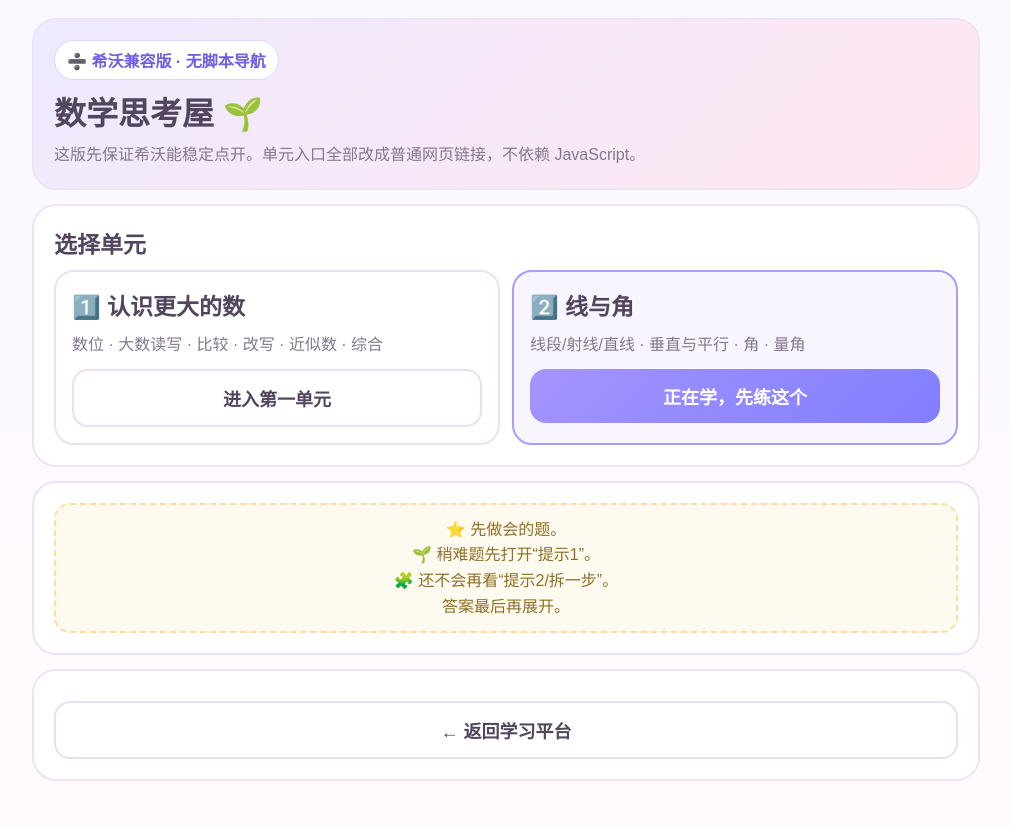
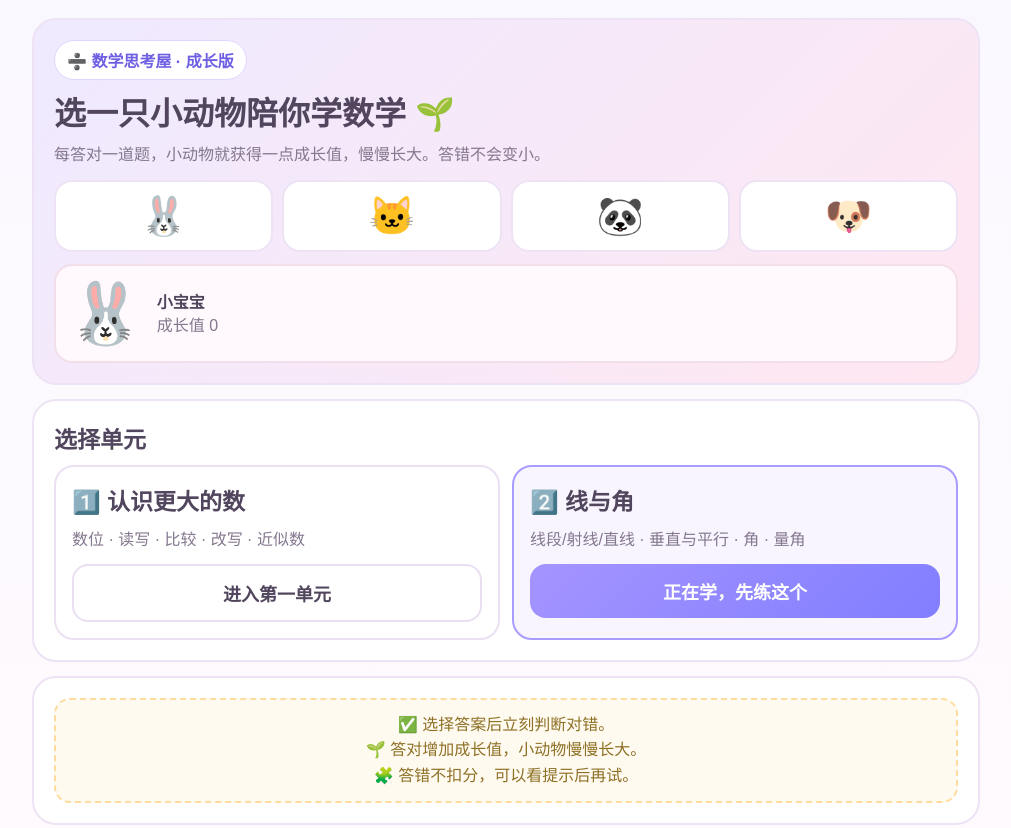
Before and after one commit to preetialka833-coder/mengmeng-english, a plain HTML site: page math.html in a window 1280 px wide. Shown: the top 828 px of the page, without its empty margins (134-1145 px from the left). Drawn offline with Linux system fonts and the light colour scheme.

Commit message:
Add animal selection and growth reward to math home

```diff
--- a/math.html
+++ b/math.html
@@ -1,27 +1,37 @@
-<!doctype html>
-<html lang="zh-CN">
-<head>
-<meta charset="utf-8">
-<meta name="viewport" content="width=device-width,initial-scale=1,viewport-fit=cover,user-scalable=no">
-<title>萌萌数学思考屋</title>
+<!doctype html><html lang="zh-CN"><head>
+<meta charset="utf-8"><meta name="viewport" content="width=device-width,initial-scale=1,viewport-fit=cover,user-scalable=no"><title>萌萌数学思考屋</title>
 <style>
 *{box-sizing:border-box}body{margin:0;font-family:Arial,"Microsoft YaHei",sans-serif;color:#51465d;background:linear-gradient(180deg,#faf8ff,#fffafd)}
-.wrap{max-width:980px;margin:auto;padding:18px 16px 70px}.hero,.card{background:#fff;border:2px solid #eee3f4;border-radius:24px;padding:20px;margin-bottom:14px}
-.hero{background:linear-gradient(135deg,#efeaff,#ffe7f1)}.badge{display:inline-block;background:#fff;border:1px solid #dfd5ff;color:#6e5fe3;border-radius:999px;padding:7px 12px;font-weight:bold}
+.wrap{max-width:980px;margin:auto;padding:18px 16px 70px}.hero,.card{background:#fff;border:2px solid #eee3f4;border-radius:24px;padding:20px;margin-bottom:14px}.hero{background:linear-gradient(135deg,#efeaff,#ffe7f1)}
+.badge{display:inline-block;background:#fff;border:1px solid #dfd5ff;color:#6e5fe3;border-radius:999px;padding:7px 12px;font-weight:bold}
 h1{font-size:32px;margin:8px 0}h2{font-size:23px;margin:0 0 10px}.sub{font-size:16px;line-height:1.65;color:#84778e}
 .grid{display:grid;grid-template-columns:1fr 1fr;gap:12px}.unit{border:2px solid #ece1f3;border-radius:20px;padding:16px;background:#fff}.unit.active{border-color:#a99cff;background:#f8f5ff}
-a.btn{display:block;text-decoration:none;text-align:center;border-radius:16px;padding:14px 16px;font-size:18px;font-weight:bold;margin-top:10px}
-.primary{color:#fff;background:linear-gradient(135deg,#a494ff,#817eff)}.soft{background:#fff;border:2px solid #e9dff1;color:#51465d}
-.tip{background:#fffaf0;border:2px dashed #ffdb9d;border-radius:16px;padding:12px;text-align:center;color:#8e7025;line-height:1.6}
-@media(max-width:720px){.grid{grid-template-columns:1fr}.wrap{padding:12px 10px 60px}h1{font-size:28px}}
-</style>
-</head>
-<body><main class="wrap">
-<section class="hero"><span class="badge">➗ 希沃兼容版 · 无脚本导航</span><h1>数学思考屋 🌱</h1><div class="sub">这版先保证希沃能稳定点开。单元入口全部改成普通网页链接，不依赖 JavaScript。</div></section>
+a.btn,button.btn{display:block;width:100%;text-decoration:none;text-align:center;border-radius:16px;padding:14px 16px;font-size:18px;font-weight:bold;margin-top:10px;border:0}
+.primary{color:#fff;background:linear-gradient(135deg,#a494ff,#817eff)}.soft{background:#fff;border:2px solid #e9dff1!important;color:#51465d}
+.animals{display:grid;grid-template-columns:repeat(4,1fr);gap:9px;margin-top:12px}.animalChoice{border:2px solid #eee3f4;background:#fff;border-radius:18px;padding:12px;font-size:38px}.animalChoice.on{border-color:#ff9bc8;background:#fff0f7}
+.petbox{display:flex;align-items:center;gap:14px;margin-top:12px;padding:12px;border-radius:18px;background:#fff8fc;border:2px solid #f2dfea}.pet{font-size:60px}.tip{background:#fffaf0;border:2px dashed #ffdb9d;border-radius:16px;padding:12px;text-align:center;color:#8e7025;line-height:1.6}
+@media(max-width:720px){.grid{grid-template-columns:1fr}.wrap{padding:12px 10px 60px}}
+</style></head><body><main class="wrap">
+<section class="hero"><span class="badge">➗ 数学思考屋 · 成长版</span><h1>选一只小动物陪你学数学 🌱</h1><div class="sub">每答对一道题，小动物就获得一点成长值，慢慢长大。答错不会变小。</div>
+<div class="animals">
+<button class="animalChoice" onclick="chooseAnimal('🐰')">🐰</button>
+<button class="animalChoice" onclick="chooseAnimal('🐱')">🐱</button>
+<button class="animalChoice" onclick="chooseAnimal('🐼')">🐼</button>
+<button class="animalChoice" onclick="chooseAnimal('🐶')">🐶</button>
+</div>
+<div class="petbox"><div id="pet" class="pet">🐰</div><div><b id="petStage">小宝宝</b><div class="sub" id="petXP">成长值 0</div></div></div>
+</section>
 <section class="card"><h2>选择单元</h2><div class="grid">
-<div class="unit"><h2>1️⃣ 认识更大的数</h2><div class="sub">数位 · 大数读写 · 比较 · 改写 · 近似数 · 综合</div><a class="btn soft" href="./math-unit1.html">进入第一单元</a></div>
-<div class="unit active"><h2>2️⃣ 线与角</h2><div class="sub">线段/射线/直线 · 垂直与平行 · 角 · 量角</div><a class="btn primary" href="./math-unit2.html">正在学，先练这个</a></div>
+<div class="unit"><h2>1️⃣ 认识更大的数</h2><div class="sub">数位 · 读写 · 比较 · 改写 · 近似数</div><a class="btn soft" href="./math-unit1.html?v=7">进入第一单元</a></div>
+<div class="unit active"><h2>2️⃣ 线与角</h2><div class="sub">线段/射线/直线 · 垂直与平行 · 角 · 量角</div><a class="btn primary" href="./math-unit2.html?v=7">正在学，先练这个</a></div>
 </div></section>
-<section class="card"><div class="tip">⭐ 先做会的题。<br>🌱 稍难题先打开“提示1”。<br>🧩 还不会再看“提示2/拆一步”。<br>答案最后再展开。</div></section>
+<section class="card"><div class="tip">✅ 选择答案后立刻判断对错。<br>🌱 答对增加成长值，小动物慢慢长大。<br>🧩 答错不扣分，可以看提示后再试。</div></section>
 <section class="card"><a class="btn soft" href="./index.html">← 返回学习平台</a></section>
-</main></body></html>
+</main>
+<script>
+function readAnimal(){var a="🐰";try{a=localStorage.getItem("math_animal")||"🐰";}catch(e){}return a;}
+function readXP(){var x=0;try{x=parseInt(localStorage.getItem("math_xp")||"0",10);}catch(e){}return x||0;}
+function chooseAnimal(a){try{localStorage.setItem("math_animal",a);}catch(e){}renderPet();}
+function renderPet(){var a=readAnimal(),x=readXP(),size=60,label="小宝宝";if(x>=5){size=72;label="长大一点啦";}if(x>=12){size=86;label="越来越厉害";}if(x>=24){size=102;label="小勇士";}if(x>=40){size=120;label="大朋友啦";}document.getElementById("pet").innerHTML=a;document.getElementById("pet").style.fontSize=size+"px";document.getElementById("petStage").innerHTML=label;document.getElementById("petXP").innerHTML="成长值 "+x;}
+window.onload=renderPet;
+</script></body></html>
```
